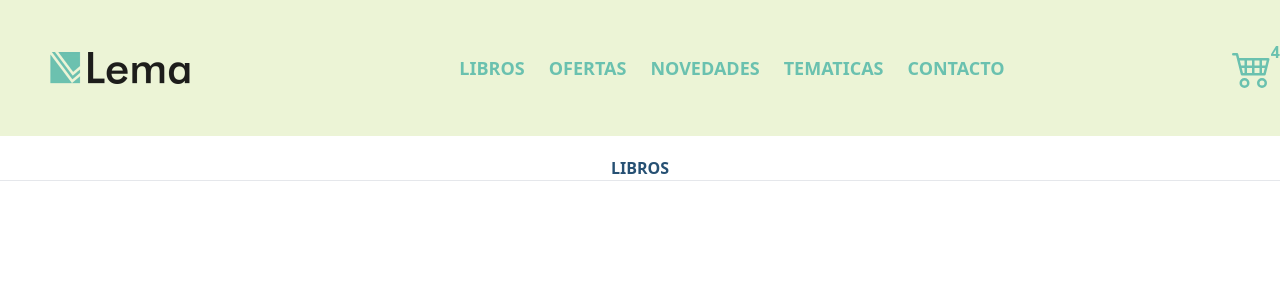
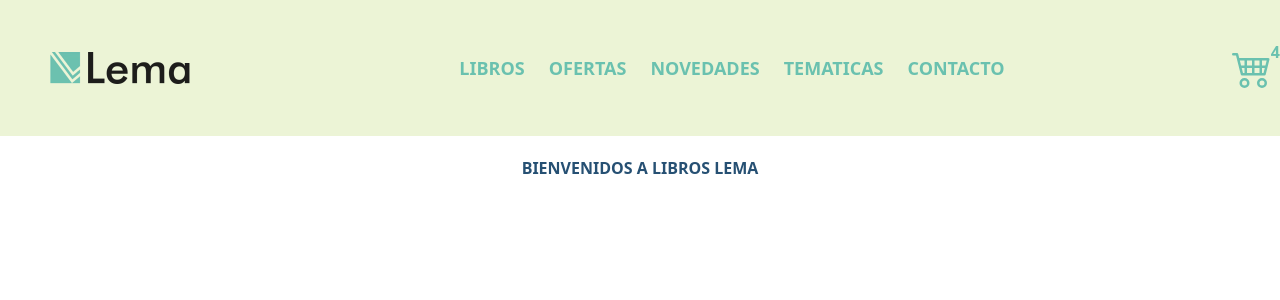
Before and after one commit to msebam29/PreEntregaMorales, a React (Vite) app: page / in a window 1280 px wide. Shown: the top 300 px of the page. Built offline with nearby package versions, Linux system fonts and the light colour scheme.

Commit message:
Greeting

```diff
--- a/src/App.jsx
+++ b/src/App.jsx
@@ -9,7 +9,7 @@ function App() {
   return (
     <>
       <NavBar/>
-      <ItemListConteiner/>
+      <ItemListConteiner greeting="Bienvenidos a Libros Lema"/>
     </>
   )
 }
--- a/src/components/ItemListContainer.jsx
+++ b/src/components/ItemListContainer.jsx
@@ -2,9 +2,7 @@
 const ItemListConteiner = ({greeting}) =>{
     return(
         <section className="my-5 text-center">
-            <h2 className="text-azul-paleta font-bold font-xl uppercase ">Libros</h2>
-            <hr />
-            <p>{greeting}</p>
+            <h2 className="text-azul-paleta font-bold font-xl uppercase ">{greeting}</h2>
         </section>
     )
 }
```
